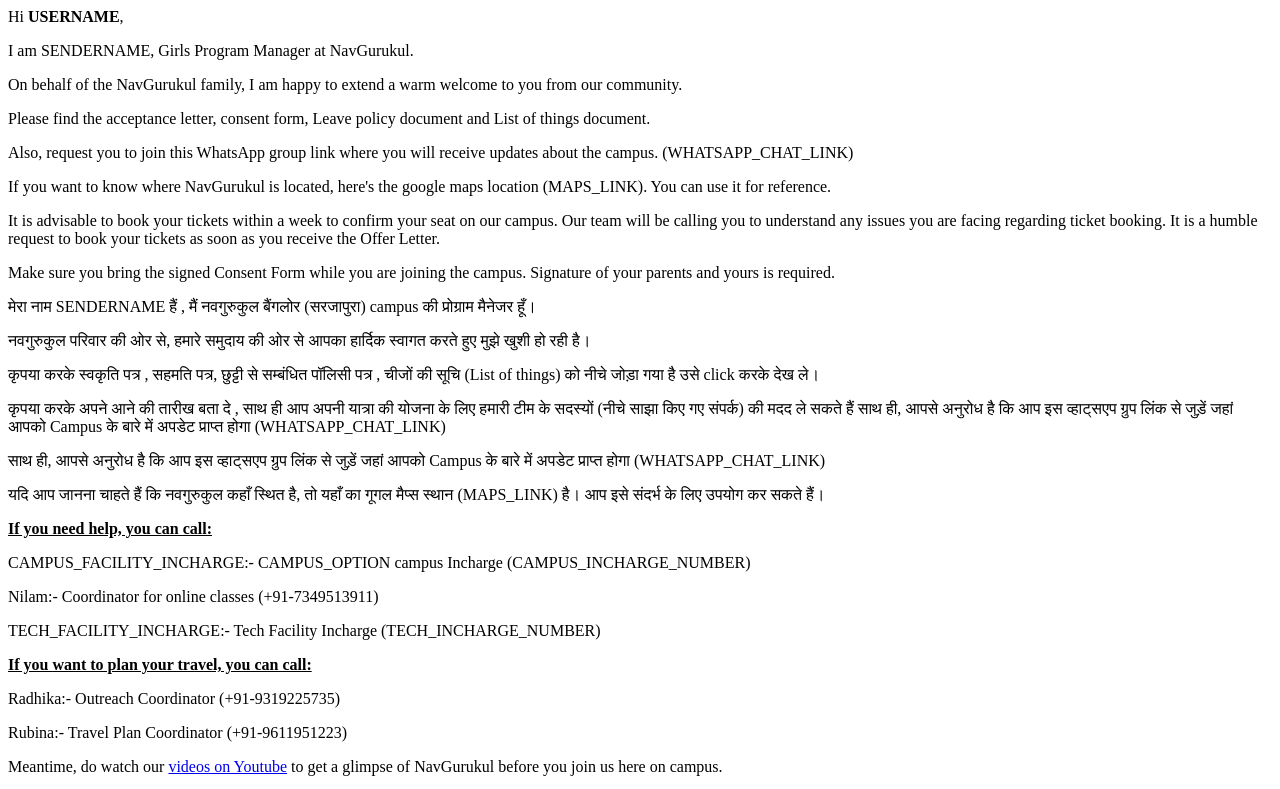
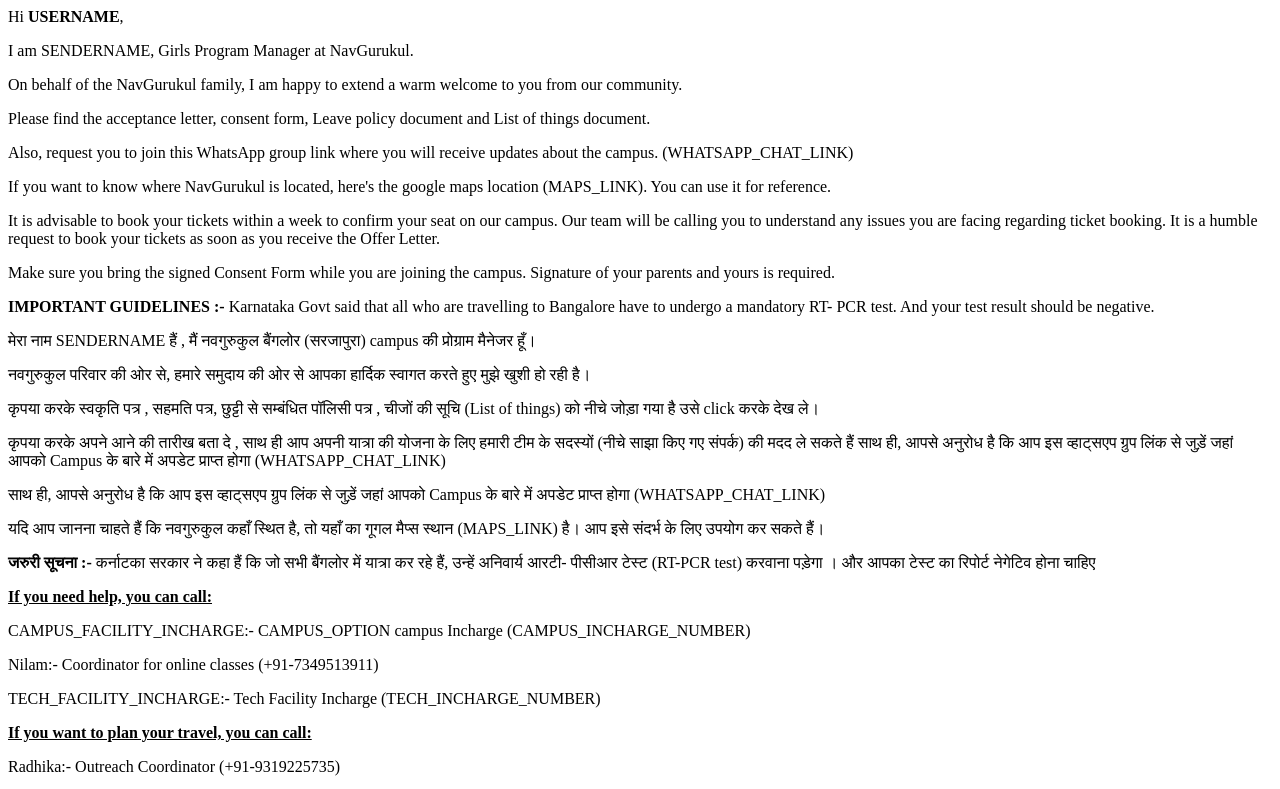
Before and after one commit to navgurukul/rakhmabai, a website: page utils/emailContent/sarjapura.html in a window 1280 px wide. Shown: the top 789 px of the page. Drawn offline with Linux system fonts and the light colour scheme.

Commit message:
covid guidelinece added

```diff
--- a/utils/emailContent/sarjapura.html
+++ b/utils/emailContent/sarjapura.html
@@ -22,6 +22,12 @@
     <p data-selectable-paragraph="">Make sure you bring the signed Consent Form while you are joining the campus.
         Signature of your parents and yours is required.</p>
 
+    <p data-selectable-paragraph="">
+        <b>IMPORTANT GUIDELINES :-</b> Karnataka Govt said that all who are travelling to Bangalore have to undergo a
+        mandatory
+        RT- PCR test. And your test result should be negative.
+    </p>
+
     <p data-selectable-paragraph="">मेरा नाम SENDERNAME हैं , मैं नवगुरुकुल बैंगलोर (सरजापुरा) campus की प्रोग्राम
         मैनेजर हूँ।</p>
     <p data-selectable-paragraph="">नवगुरुकुल परिवार की ओर से, हमारे समुदाय की ओर से आपका हार्दिक स्वागत करते हुए मुझे
@@ -38,6 +44,11 @@
     <p data-selectable-paragraph="">यदि आप जानना चाहते हैं कि नवगुरुकुल कहाँ स्थित है, तो यहाँ का गूगल मैप्स स्थान
         (MAPS_LINK) है। आप इसे संदर्भ के लिए उपयोग कर सकते हैं।</p>
 
+    <p data-selectable-paragraph="">
+        <b>जरुरी सूचना :-</b> कर्नाटका सरकार ने कहा हैं कि जो सभी बैंगलोर में यात्रा कर रहे हैं, उन्हें अनिवार्य आरटी-
+        पीसीआर
+        टेस्ट (RT-PCR test) करवाना पड़ेगा । और आपका टेस्ट का रिपोर्ट नेगेटिव होना चाहिए
+    </p>
 
     <p data-selectable-paragraph=""><b><u>If you need help, you can call:</u></b></p>
     <p data-selectable-paragraph="">CAMPUS_FACILITY_INCHARGE:- CAMPUS_OPTION campus Incharge (CAMPUS_INCHARGE_NUMBER)
```
Also changed, not shown: utils/emailContent/bangalore.html (+13 -2 lines), 2 other files.
